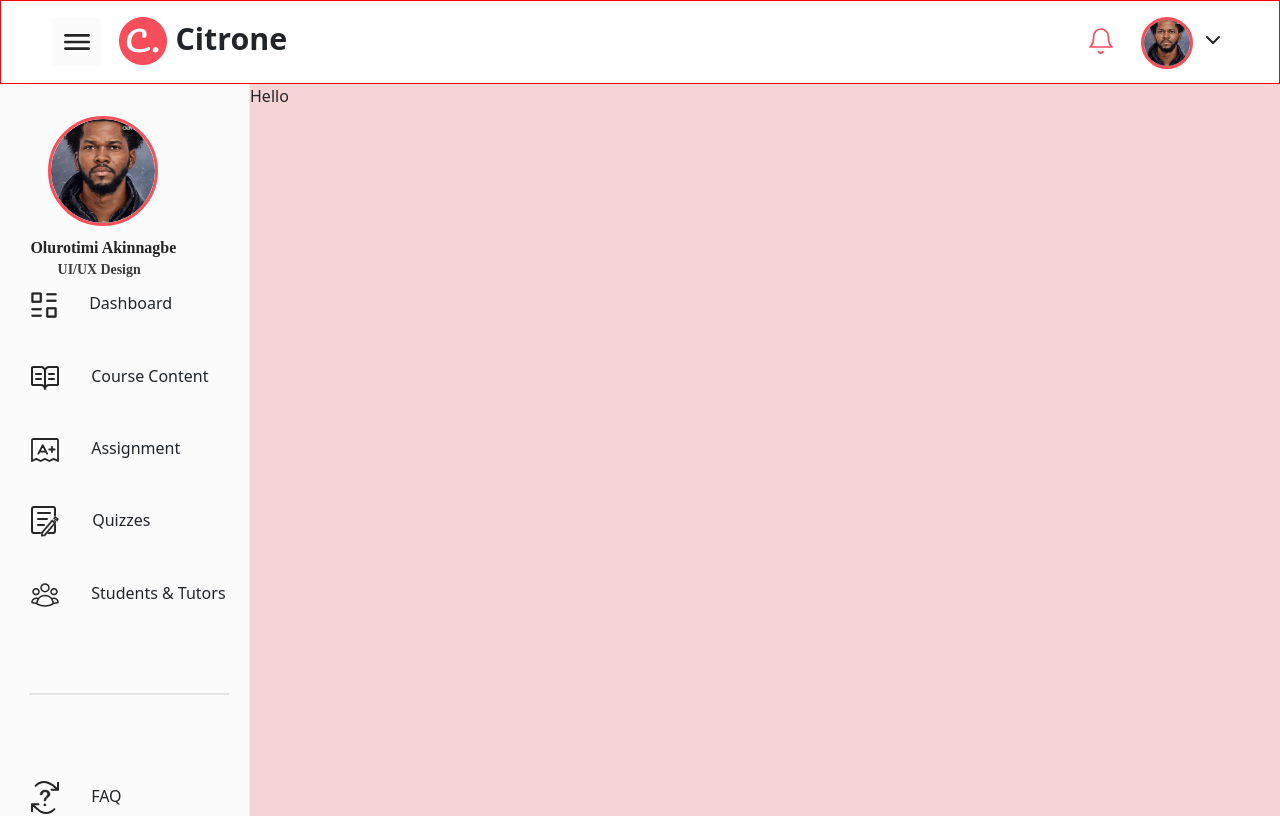
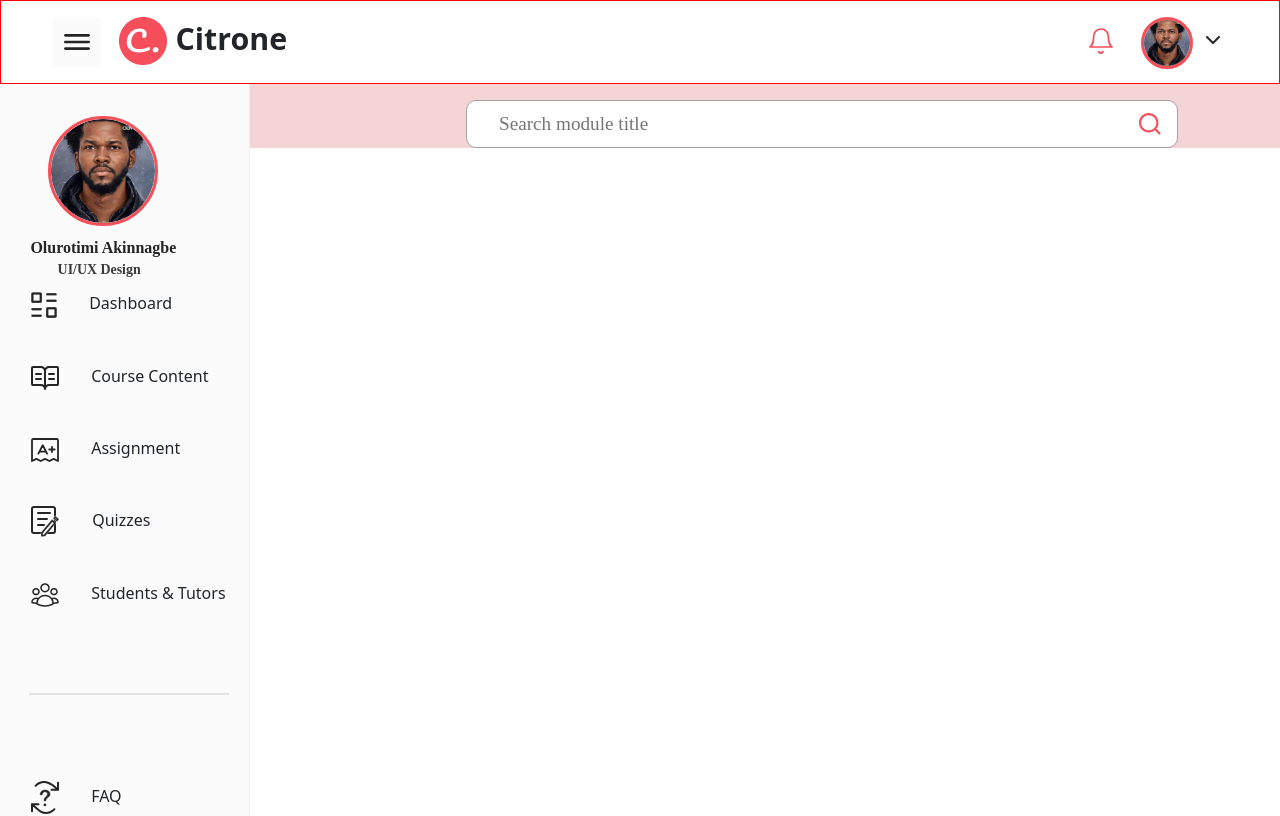
Before and after one commit to code-stormshadow/Citrone-Redesign, a React (Create React App) app: page /quizzes in a window 1280 px wide. Shown: the top 816 px of the page. Built offline with nearby package versions, Linux system fonts and the light colour scheme.

Commit message:
add files

```diff
--- a/src/components/pages/dashboardpage/Quizzes.js
+++ b/src/components/pages/dashboardpage/Quizzes.js
@@ -2,6 +2,7 @@ import React from 'react';
 import NavBar from './db_ components/NavBar';
 import SideNavBar from './db_ components/SideNavBar';
 import styles from './db_ components/Dashboard.module.css';
+import SearchBar from './db_ components/SearchBar';
 
 const Quizzes = () => {
   return (
@@ -9,7 +10,7 @@ const Quizzes = () => {
       <NavBar />
       <div className={styles.wrapper}>
         <SideNavBar />
-        <p>Hello</p>
+        <SearchBar />
       </div>
     </div>
   );
--- a/src/components/pages/dashboardpage/db_ components/SideNavBar.js
+++ b/src/components/pages/dashboardpage/db_ components/SideNavBar.js
@@ -38,7 +38,7 @@ const SideNavBar = () => {
   // const splitLocation = pathname.split('/');
 
   return (
-    <div id="app" style={{ height: '100vh' }}>
+    <div id="app" style={{ height: '0vh' }}>
       <Sidebar style={{ height: '160vh', background: 'white' }}>
         <Menu>
           <div className={styles.profilePic}>
```
